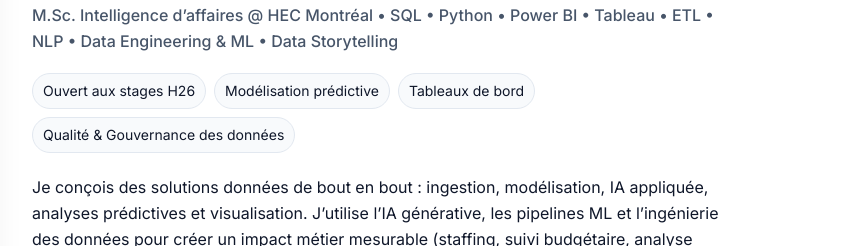
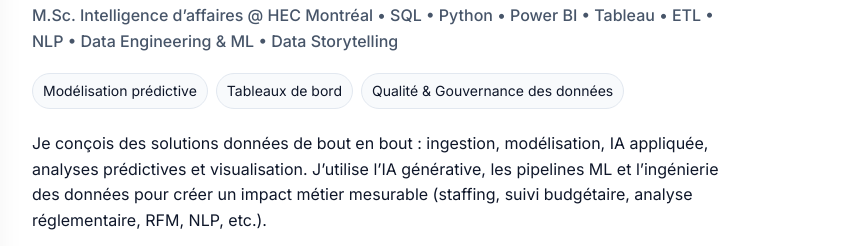
Before and after one commit to tiojip/leroy.github.io, a plain HTML site: page index.html in a window 1280 px wide. Shown: the part 205-451 px from the top of the page, 434-1280 px from the left. Drawn offline with Linux system fonts and the light colour scheme.

Commit message:
Update index.html

```diff
--- a/index.html
+++ b/index.html
@@ -81,7 +81,6 @@
           <h1 class="title">Data Engineering | AI & Business Intelligence</h1>
           <p class="subtitle">M.Sc. Intelligence d’affaires @ HEC Montréal • SQL • Python • Power BI • Tableau • ETL • NLP • Data Engineering & ML • Data Storytelling</p>
           <div class="quick">
-            <span class="chip">Ouvert aux stages H26</span>
             <span class="chip">Modélisation prédictive</span>
             <span class="chip">Tableaux de bord</span>
             <span class="chip">Qualité & Gouvernance des données</span>
```
